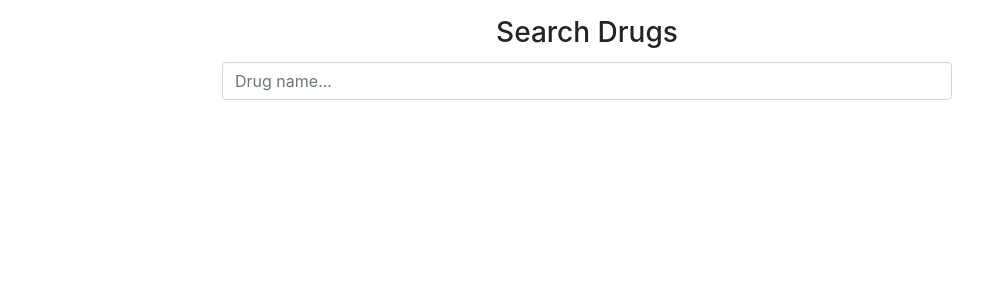
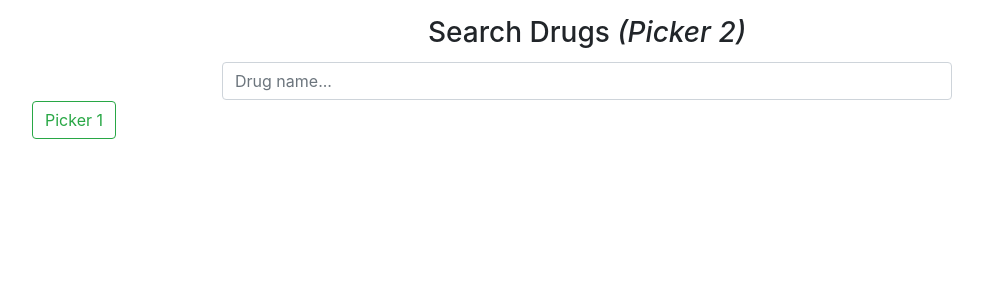
Before and after one commit to djackreuter/ng-drug-library, an Angular app: page /drugs2 in a window 1280 px wide. Shown: the top 300 px of the page, without its empty margins (53-1036 px from the left). Built offline with nearby package versions, Linux system fonts and the light colour scheme.

Commit message:
added dropdown to search box and started second query to get all drugs by name

```diff
--- a/src/app/components/drugs/drugs.component.html
+++ b/src/app/components/drugs/drugs.component.html
@@ -45,6 +45,6 @@
 
 <div class="row">
   <div class="col-lg-2">
-    <button class="btn btn-outline-secondary" routerLink="/drugs2">Picker 2</button>
+    <button class="btn btn-outline-primary" routerLink="/drugs2">Picker 2</button>
   </div>
 </div>
--- a/src/app/components/drugs2/drugs2.component.html
+++ b/src/app/components/drugs2/drugs2.component.html
@@ -1,6 +1,6 @@
 <div class="row justify-content-center mt-3">
   <div class="col-lg-4 text-center">
-    <h3>Search Drugs</h3>
+    <h3>Search Drugs <em>(Picker 2)</em></h3>
   </div>
 </div>
 
@@ -19,3 +19,23 @@
     </form>
   </div>
 </div>
+
+<div class="row justify-content-center">
+  <div class="col-lg-8">
+    <div class="drug-dropdown-menu" *ngIf="drugs2">
+      <ul>
+        <li *ngFor="let drug of drugs2"
+        [class.selected]="drug === selectedDrugInfo"
+        (click)="getDrugInfo(drug)">
+          <button class="btn btn-link" type="button">{{drug.proprietary_name}}</button>
+        </li>
+      </ul>
+    </div>
+  </div>
+</div>
+
+<div class="row">
+  <div class="col-lg-2">
+    <button class="btn btn-outline-success" routerLink="/drugs">Picker 1</button>
+  </div>
+</div>
--- a/src/app/components/drugs2/drugs2.component.ts
+++ b/src/app/components/drugs2/drugs2.component.ts
@@ -6,12 +6,13 @@ import { DrugService } from '../../services/drug/drug.service';
 @Component({
   selector: 'app-drugs2',
   templateUrl: './drugs2.component.html',
-  styleUrls: ['./drugs2.component.css']
+  styleUrls: ['../drugs/drugs.component.css']
 })
 export class Drugs2Component implements OnInit {
 
   dynamicSearchValue: Subject<string> = new Subject();
   drugs2: NdcProduct[];
+  selectedDrugInfo: NdcProduct[];
 
   constructor(private drugService: DrugService) { }
 
@@ -30,4 +31,10 @@ export class Drugs2Component implements OnInit {
     }
   }
 
+  getDrugInfo(drug: string): void {
+    this.drugService.searchDrugs(drug).subscribe((res) => {
+      this.selectedDrugInfo = res;
+    });
+  }
+
 }
```
